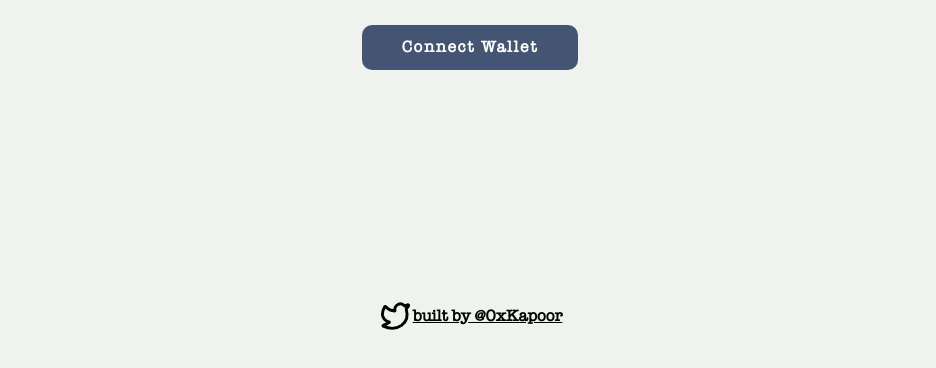
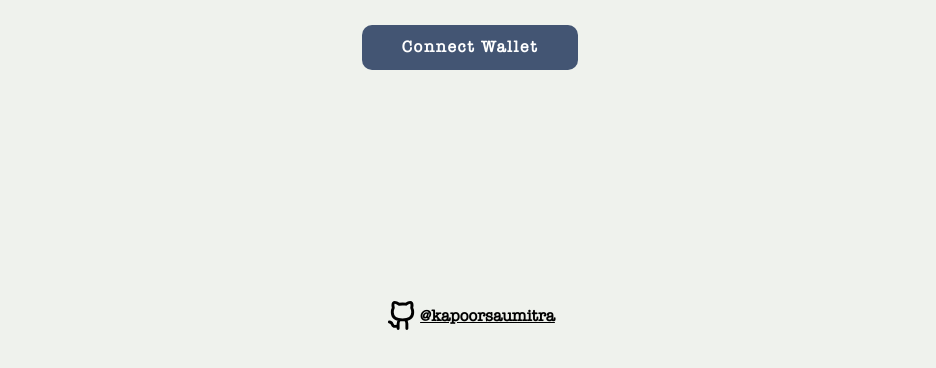
Before and after one commit to kapoorsaumitra/Dundie-worthy-GIFs, a React (Create React App) app: page / in a window 1280 px wide. Shown: the part 422-790 px from the top of the page, without its empty margins (170-1106 px from the left). Built offline with nearby package versions, Linux system fonts and the light colour scheme.

Commit message:
built GIF grid and changed footer link
built a GIF grid that renders 'if wallet is connected'

TEST_GIFS includes random GIFs from 'The Office'

```diff
--- a/src/App.css
+++ b/src/App.css
@@ -72,7 +72,8 @@
 }
 
 .submit-gif-button {
-  background: -webkit-linear-gradient(left, #4e44ce, #35aee2);
+  font-family: "American Typewriter",sans-serif;
+  background:#435573;
   background-size: 200% 200%;
   animation: gradient-animation 4s ease infinite;
   margin-left: 10px;
@@ -89,7 +90,7 @@
   padding-bottom: 45px;
 }
 
-.twitter-logo {
+.github-logo {
   width: 35px;
   height: 35px;
   fill:   black;
@@ -126,6 +127,7 @@
 }
 
 .connected-container input[type='text'] {
+  font-family: "American Typewriter", sans-serif;
   display: inline-block;
   color: black;
   padding: 10px;
@@ -133,7 +135,7 @@
   height: 60px;
   font-size: 16px;
   box-sizing: border-box;
-  background-color: rgba(0, 0, 0, 0.25);
+  background-color: #bdbdbd;
   border: none;
   border-radius: 10px;
   margin: 50px auto;
--- a/src/App.js
+++ b/src/App.js
@@ -1,14 +1,25 @@
 import React, { useEffect,useState } from "react";
-import twitterLogo from "./assets/Twitter.svg";
+// import twitterLogo from "./assets/Twitter.svg";
+import githubLogo from "./assets/github.svg";
 import "./App.css";
 
 // Constants
-const TWITTER_HANDLE = "0xKapoor";
-const TWITTER_LINK = `https://twitter.com/0xKapoor`;
+const TEST_GIFS=[
+  'https://media.giphy.com/media/l0amJzVHIAfl7jMDos/giphy.gif',
+  'https://media.giphy.com/media/2oUfvvUgQHnLsQWFMW/giphy.gif',
+  'https://media.giphy.com/media/LuvsSH7vbGeKtZ238M/giphy.gif',
+  'https://media.giphy.com/media/hjvinhl1pUrb1gdzlV/giphy.gif'
+]
+// const TWITTER_HANDLE = "0xKapoor";
+// const TWITTER_LINK = `https://twitter.com/0xKapoor`;
+const GITHUB_HANDLE = "kapoorsaumitra";
+const GITHUB_LINK = "https://github.com/kapoorsaumitra";
 
 const App = () => {
 
   const [walletAddress,setWalletAddress] = useState(null);
+  const [inputValue, setInputValue] = useState('');
+  const [gifList, setGifList] = useState([]);
 
   const checkIfWalletIsConnected = async () => {
     if (window?.solana?.isPhantom) {
@@ -39,10 +50,47 @@ const App = () => {
     }
   };
 
+  const onInputChange = (event) => {
+    const {value} = event.target;
+    setInputValue(value);
+  }
+
+  const sendgif = async() => {
+    if(inputValue.length > 0){
+      console.log('GIF link: ', inputValue)
+      setGifList([...gifList,inputValue])
+      setInputValue('')
+    }
+    else{
+      console.log("Empty input? That's a swing and a miss. Take another shot, champ.")
+    }
+  }
+
   const renderNotConnectedContainer = () => (
     <button className="cta-button connect-wallet-button" onClick={connectWallet}>
       Connect Wallet
     </button>
+  )
+
+  const renderConnectedContainer = () => (
+    <div className="connected-container">
+      <form
+        onSubmit={(event) => {
+          event.preventDefault();
+          sendgif();
+        }}
+      >
+        <input type="text" placeholder="Enter a Dundie-Worthy GIF link!" value={inputValue} onChange={onInputChange}/>
+        <button type="submit" className="cta-button submit-gif-button">Submit</button>
+      </form>
+      <div className="gif-grid">
+        {gifList.map(gif => (
+          <div className="gif-item" key={gif}>
+            <img src={gif} alt={gif}/>
+          </div>
+        ))}
+      </div>
+    </div>
   )
 
   useEffect(() => {
@@ -52,6 +100,12 @@ const App = () => {
     window.addEventListener("load", onLoad);
     return () => window.removeEventListener("load", onLoad);
   }, []);
+
+  useEffect(() => {
+    if (walletAddress) {
+      console.log("Fetching the list? I got this! I'll have it for you faster than you can say 'GIF'")
+    }
+  })
 
   return (
     <div className="App">
@@ -63,16 +117,19 @@ const App = () => {
             Dundie!
           </p>
           {!walletAddress && renderNotConnectedContainer()}
+          {walletAddress && renderConnectedContainer()}
         </div>
 
-        <div className="footer-container">
-          <img alt="Twitter Logo" className="twitter-logo" src={twitterLogo} />
-          <a
-            className="footer-text"
-            href={TWITTER_LINK}
-            target="_blank"
-            rel="noreferrer"
-          >{`built by @${TWITTER_HANDLE}`}</a>
+        <div className="footer-container-grow">
+          <div className="footer-container">
+           <img alt="GitHub Logo" className="github-logo" src={githubLogo} />
+            <a
+              className="footer-text"
+              href={GITHUB_LINK}
+              target="_blank"
+              rel="noreferrer"
+            >{`@${GITHUB_HANDLE}`}</a>
+         </div>
         </div>
       </div>
     </div>
```
Also changed, not shown: src/assets/github.svg (added).
